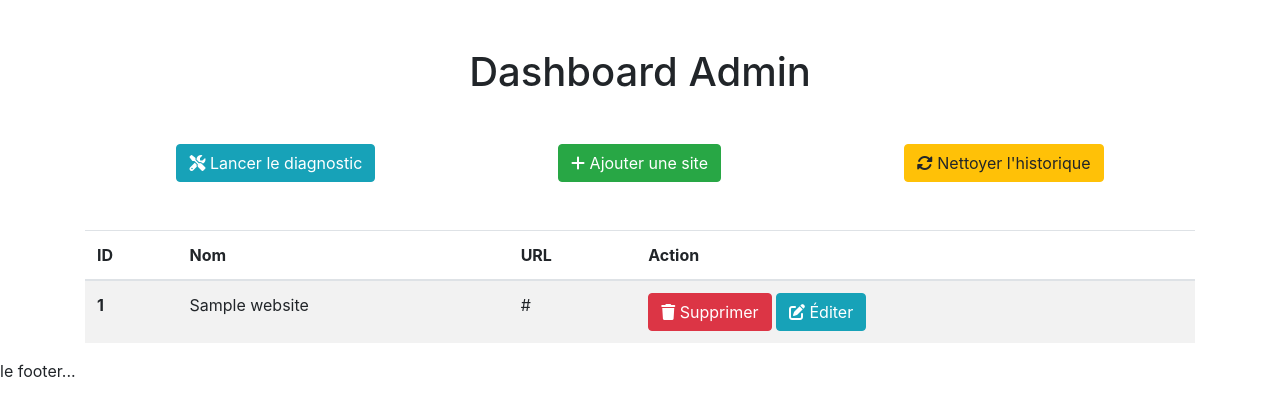
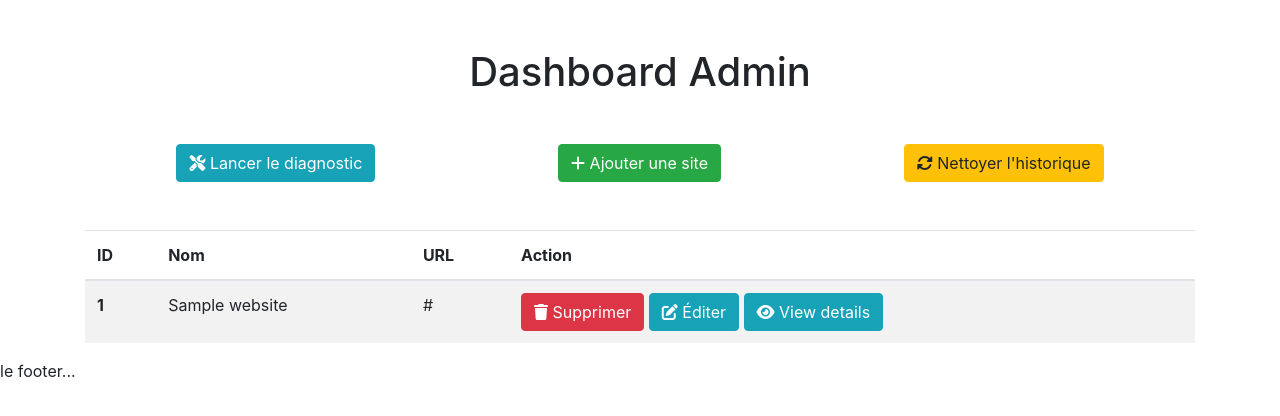
Before and after one commit to ak85ie1d5/monitoring, a Symfony app: template templates/admin/index.html.twig in a window 1280 px wide. Shown: the part 56-472 px from the top of the page. Run offline with Twig, Linux system fonts and the light colour scheme; the template is opened without the code that fills it: most values are stand-ins (such as "Sample title", 1, 10 or a date in 2020); some libraries are stand-ins or nearby versions.

Commit message:
Add direct access to the logs of websites in Dashboard Admin page.

```diff
--- a/templates/admin/index.html.twig
+++ b/templates/admin/index.html.twig
@@ -45,6 +45,10 @@
                                 <i class="fas fa-edit"></i>
                                 Éditer
                             </a>
+                            <a href="{{ path('website_show', {'id': website.id}) }}" class="btn btn-info">
+                                <i class="fas fa-eye"></i>
+                                View details
+                            </a>
                         </td>
                     </tr>
                 {% endfor %}
--- a/templates/home/index.html.twig
+++ b/templates/home/index.html.twig
@@ -6,7 +6,7 @@
     <div class="container-fluid">
         <div class="row">
             <div class="col-auto py-3">
-                {% spaceless %}
+                {% apply spaceless %}
                     {% for ip in ipAddress %}
                         <div class="border border-dark d-inline-block mr-3">
                             <div class="bg-dark text-white pl-1">{{ ip|first }}</div>
@@ -27,7 +27,7 @@
                             </div>
                         </div>
                     {% endfor %}
-                {% endspaceless %}
+                {% endapply %}
             </div>
         </div>
     </div>
```
Also changed, not shown: composer.json (+14 -14 lines), 2 other files.
